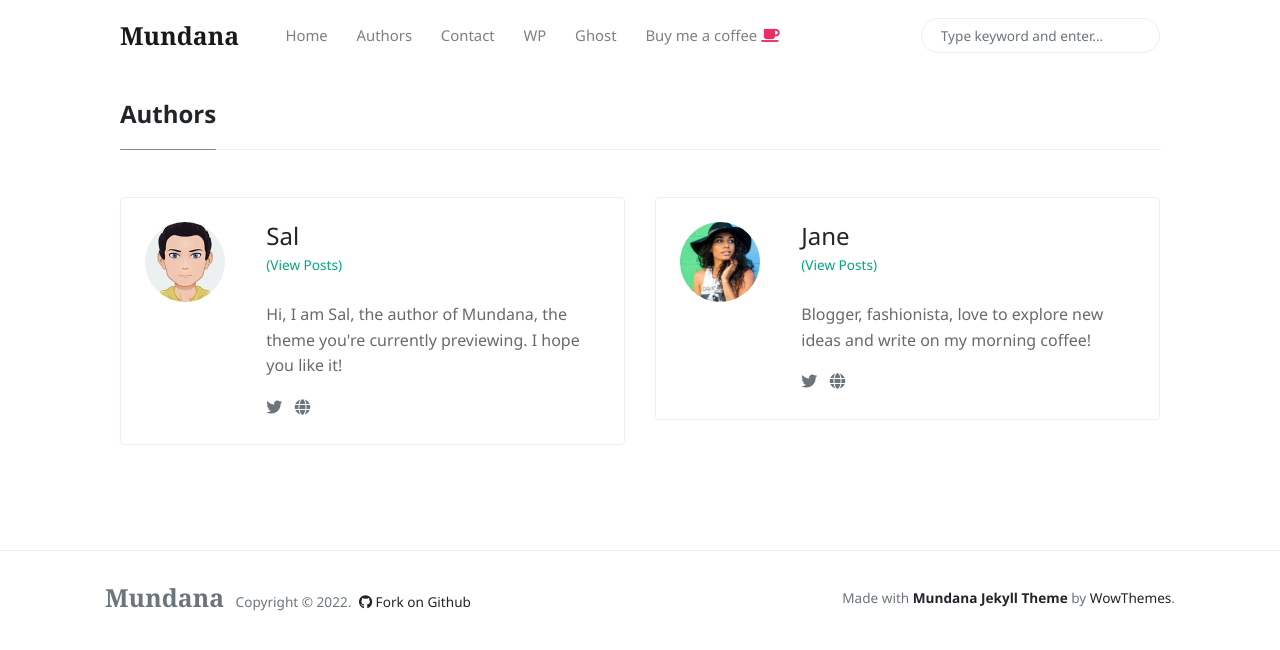
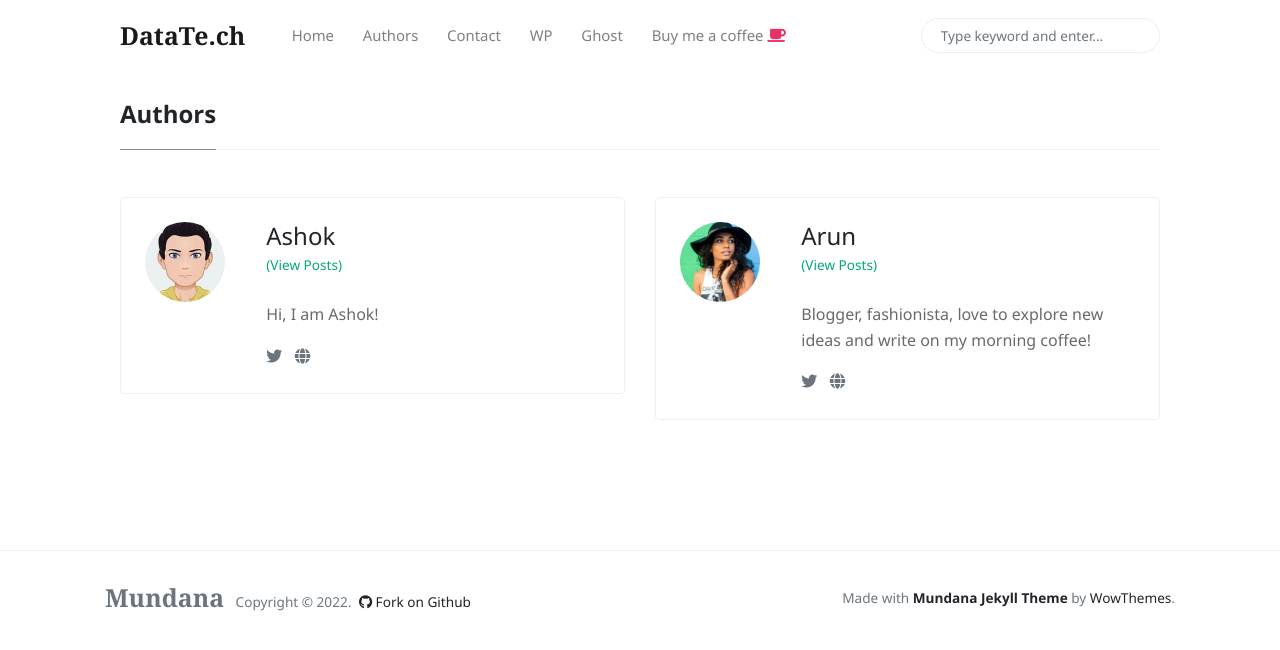
Before and after one commit to ashokballolli/datate.ch, a Jekyll site: the page built from _pages/authors-list.html, in a window 1280 px wide. Shown: the top 650 px of the page. Built offline with Jekyll 4.4.1, drawn with Linux system fonts in a browser that asks for light colours; nearby versions of some CDN libraries.

Commit message:
base changes related to rename and replace

```diff
--- a/_config.yml
+++ b/_config.yml
@@ -1,11 +1,11 @@
 # Site
-name: 'Mundana'
-description: 'Mundana is a free Jekyll theme for awesome people like you, Medium like.'
+name: 'DataTe.ch'
+description: 'DataTe.ch description.'
 logo: 'assets/images/logo.png'
 favicon: 'assets/images/favicon.ico'
 baseurl: '/'
 disqus: 'demowebsite'
-email: 'wowthemesnet@gmail.com'
+email: 'ashokb@engineer.com'
 mailchimp-list: 'https://wowthemes.us11.list-manage.com/subscribe/post?u=8aeb20a530e124561927d3bd8&amp;id=8c3d2d214b'
 
 include: ["_pages"]
@@ -20,20 +20,20 @@ plugins:
 
 authors:
     sal:
-      name:           Sal
-      site:           https://www.wowthemes.net
+      name:           Ashok
+      site:           www.datate.ch
       avatar:         /assets/images/avatar1.jpg
-      bio:            "Hi, I am Sal, the author of Mundana, the theme you're currently previewing. I hope you like it!"
-      email:          wowthemesnet@gmail.com
-      twitter:        https://twitter.com/wowthemesnet
+      bio:            "Hi, I am Ashok!"
+      email:          ashokb@engineer.com
+      twitter:        https://twitter.com/
 
     jane:
-      name:           Jane
-      site:           https://www.wowthemes.net
+      name:           Arun
+      site:           https://www.datate.ch
       avatar:         /assets/images/avatar2.jpg
       bio:            "Blogger, fashionista, love to explore new ideas and write on my morning coffee!"
       email:          fakemail@gmail.com
-      twitter:        https://twitter.com/wowthemesnet
+      twitter:        https://twitter.com/
 
 # Defaults
 defaults:
--- a/index.html
+++ b/index.html
@@ -1,9 +1,9 @@
 ---
-title: "Mundana Free Jekyll Theme"
+title: "DataTe.ch Title"
 layout: default
 pagination:
     enabled: true
-description: "A great Jekyll theme developed by Sal @wowthemesnet."
+description: "DataTe.ch description"
 ---
 
 
```
